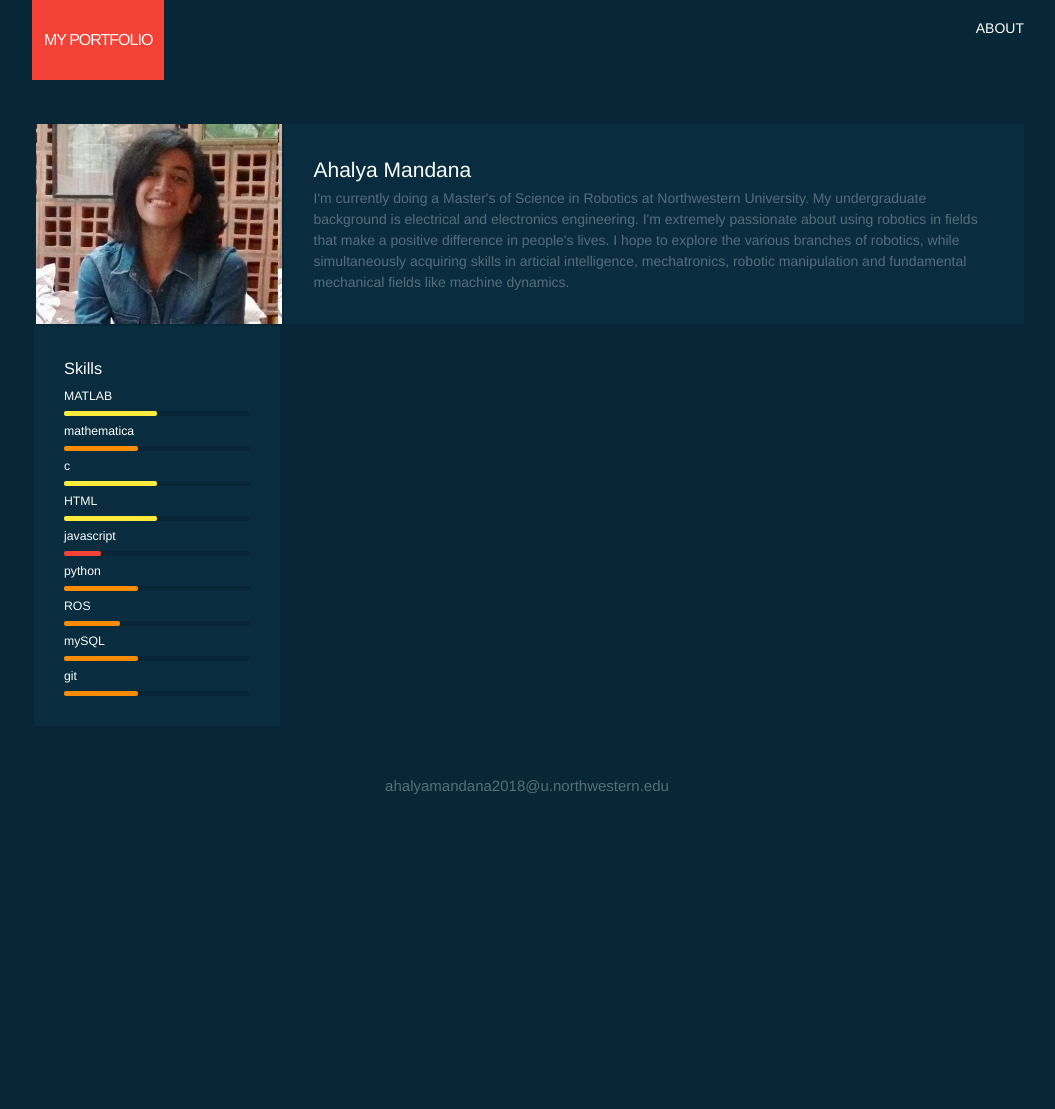
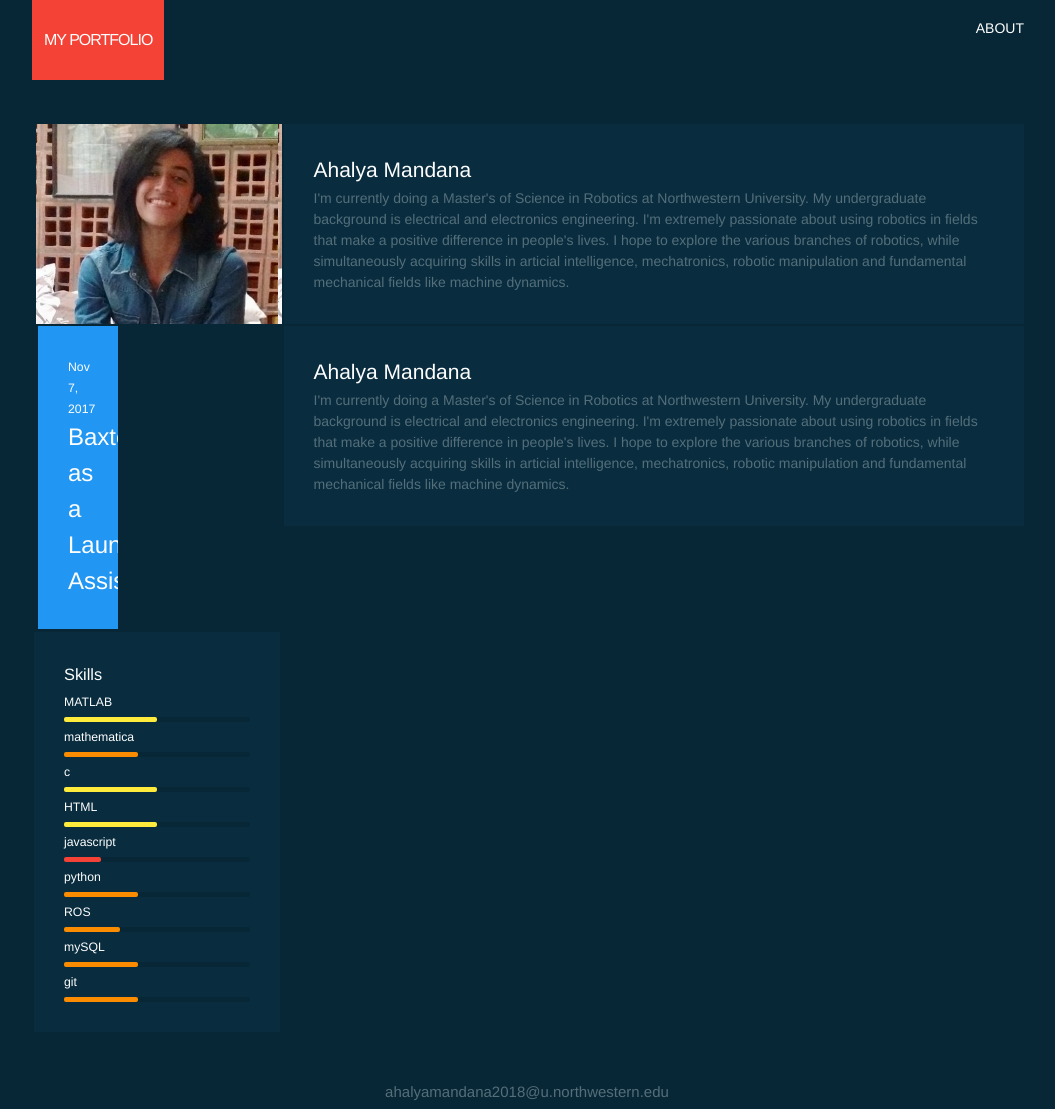
Before and after one commit to am2512/am2512.github.io, a Jekyll site: the page built from index.html, in a window 1280 px wide. Shown: the whole page, without its empty margins (112-1167 px from the left). Built offline with Jekyll 4.4.1, drawn with Linux system fonts in a browser that asks for light colours; before the commit the page ends 900 px from its top, so only the background shows below that.

Commit message:
Formatting content

```diff
--- a/index.html
+++ b/index.html
@@ -21,6 +21,39 @@ layout: default
   </div>
 
 
+   <div class="col col-12">
+
+       <div class="col col-3">
+    {% for post in site.posts %}
+      <div class="col col-{{post.width}}">
+        <div class="block {{post.color}}">
+            <div class="block-body height-{{post.height}}">
+                <span class="post-meta white-text">{{ post.date | date: "%b %-d, %Y" }}</span>
+
+                <h2>
+                  <a class="post-link white-text" href="{{ post.url | prepend: site.baseurl }}">{{ post.title }}</a>
+                </h2>
+            </div>
+        </div>
+      </div>
+    {% endfor %}
+    </div>
+
+      <div class="col col-9">
+        <div class="block glass">
+            <div class="block-body">
+                <h2>Ahalya Mandana</h2>
+                <p class="grey-text">I'm currently doing a Master's of Science in Robotics at Northwestern University. My undergraduate background is electrical and electronics engineering. I'm extremely passionate about using robotics in fields that make a positive difference in people's lives. I hope to explore the various branches of robotics, while simultaneously acquiring skills in articial intelligence, mechatronics, robotic manipulation and fundamental mechanical fields like machine dynamics.</p>
+            </div>
+        </div>
+      </div>
+  </div>
+
+
+
+
+
+
 
 
     <div class="col col-3">
```
